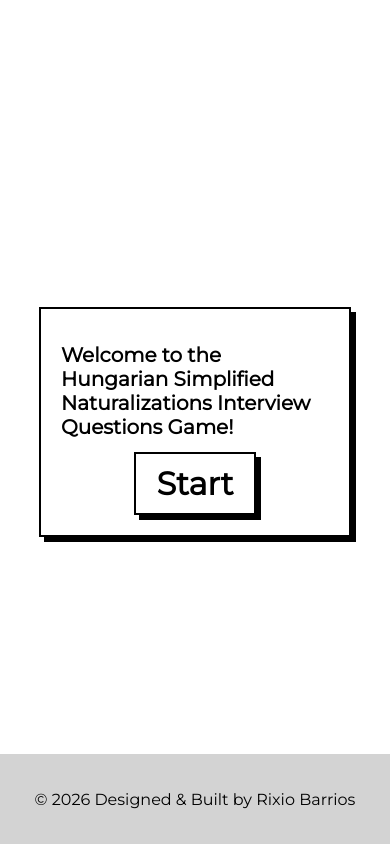
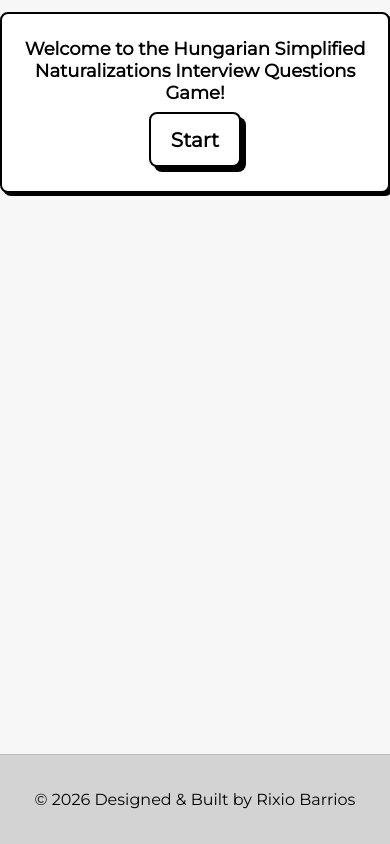
Before and after one commit to rixiobarrios/hungarian-simplified-naturalization-questions, a plain HTML site: page index.html in a window 390 px wide. Drawn offline with Linux system fonts and the light colour scheme.

Commit message:
Update style.css
Update to make more mobile friendly

```diff
--- a/style.css
+++ b/style.css
@@ -1,4 +1,4 @@
-*,
+/* *,
 *::before,
 *::after {
   box-sizing: border-box;
@@ -89,4 +89,170 @@ h1,
 
 a {
   color: black;
+} */
+
+/* Global reset & typography */
+*,
+*::before,
+*::after {
+  box-sizing: border-box;
+  font-family: 'Montserrat', system-ui, -apple-system, Segoe UI, Roboto, Arial, sans-serif;
 }
+
+html, body {
+  padding: 0;
+  margin: 0;
+}
+
+/* Use a column flow; avoid 100vw (can cause horizontal scroll on mobile due to scrollbars) */
+body {
+  display: flex;
+  flex-direction: column;
+  min-height: 100vh;
+  justify-content: flex-start;
+  align-items: center;
+  background: #f7f7f7; /* subtle background for contrast */
+}
+
+/* Responsive container */
+.container {
+  width: 100%;
+  max-width: 800px;
+  /* On very small screens limit side padding to prevent cramped layout */
+  padding: clamp(16px, 4vw, 24px);
+  margin: 16px auto;
+  background-color: #fff;
+  border: 2px solid #000;
+  box-shadow: 5px 5px 0 #000;
+  border-radius: 8px;
+  /* Ensure content never hides behind fixed footer */
+  /* 90px footer height + safe area inset for iOS */
+  padding-bottom: clamp(16px, 4vw, 24px);
+}
+
+/* Typography scaling */
+h1,
+.controls,
+.score-container {
+  display: flex;
+  justify-content: center;
+  align-items: center;
+  /* Fluid size: min 18px, prefers 20-22px on larger screens */
+  font-size: clamp(18px, 2.5vw, 22px);
+  text-align: center;
+  margin: 8px 0;
+}
+
+/* Button grid: 2 columns on larger screens, single column on mobile */
+.btn-grid {
+  display: grid;
+  grid-template-columns: repeat(2, minmax(0, 1fr));
+  gap: clamp(12px, 3vw, 20px);
+  margin: clamp(16px, 4vw, 24px) 0;
+}
+
+.btn {
+  background-color: #fff;
+  border: 2px solid #000;
+  padding: clamp(12px, 3.5vw, 16px);
+  font-size: clamp(16px, 2.8vw, 20px);
+  color: #000;
+  box-shadow: 5px 5px 0 #000;
+  border-radius: 8px;
+  line-height: 1.2;
+  /* Larger tap target for mobile (min height ~44px) */
+  min-height: 44px;
+  /* Prevent long labels from overflowing */
+  word-wrap: break-word;
+  white-space: normal;
+}
+
+.btn:hover {
+  box-shadow: 2px 2px 0 #000;
+}
+
+/* Touch-friendly active state */
+.btn:active {
+  transform: translate(1px, 1px);
+  box-shadow: 2px 2px 0 #000;
+}
+
+/* Accessible focus state */
+.btn:focus-visible {
+  outline: 3px solid #4c9ffe;
+  outline-offset: 3px;
+}
+
+/* Disabled button colors */
+.answer-btn:disabled { background-color: #d3d3d3; }
+.selected-btn:disabled { background-color: #ffccdc; }
+.correct-btn:disabled  { background-color: #b9f2b9; }
+
+/* Start/Next buttons: keep larger size but responsive */
+.start-btn,
+.next-btn {
+  font-size: clamp(20px, 4vw, 32px);
+  font-weight: bold;
+  padding: clamp(10px, 3.5vw, 16px) clamp(16px, 5vw, 24px);
+  min-height: 48px;
+}
+
+/* Utility: hide */
+.hide { display: none !important; }
+
+/* Links */
+a { color: #000; }
+
+/* Fixed footer: mobile-safe with safe-area and avoiding overlap */
+.footer {
+  display: flex;
+  justify-content: center;
+  align-items: center;
+  position: fixed;
+  bottom: 0;
+  left: 0;
+  width: 100%;
+  /* Height includes safe area to avoid iOS home indicator overlap */
+  min-height: 90px;
+  padding-bottom: env(safe-area-inset-bottom, 0);
+  background-color: #d3d3d3;
+  text-decoration: none;
+  z-index: 999;
+  border-top: 1px solid #bbb;
+}
+
+/* Make sure page content never hides behind the footer */
+body {
+  /* add bottom padding roughly equal to footer height */
+  padding-bottom: calc(90px + env(safe-area-inset-bottom, 0px));
+}
+
+/* Responsive adjustments: single column grid on narrow viewports */
+@media (max-width: 640px) {
+  .btn-grid {
+    grid-template-columns: 1fr;
+  }
+  .container {
+    margin: 12px;
+    box-shadow: 3px 3px 0 #000;
+  }
+}
+
+/* Larger screens: keep two columns and comfortable spacing */
+@media (min-width: 1024px) {
+  .btn-grid {
+    grid-template-columns: repeat(2, minmax(0, 1fr));
+    gap: 20px;
+  }
+}
+
+/* Reduce motion for accessibility */
+@media (prefers-reduced-motion: reduce) {
+  * {
+    transition: none !important;
+    animation: none !important;
+  }
+  .btn:active {
+    transform: none;
+  }
+}
```
